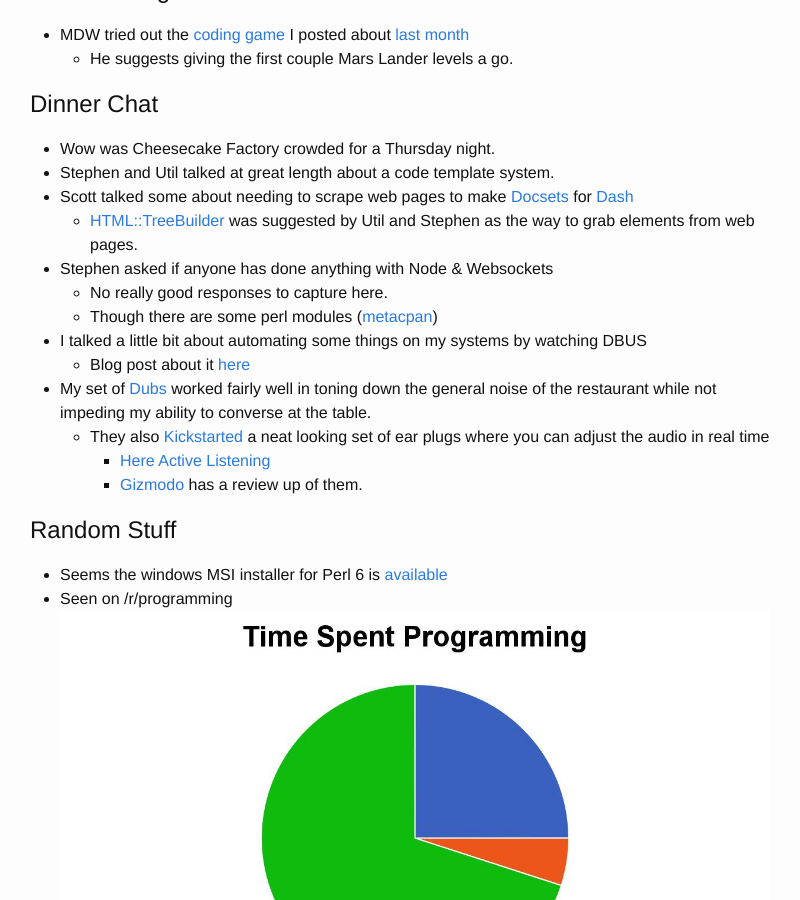
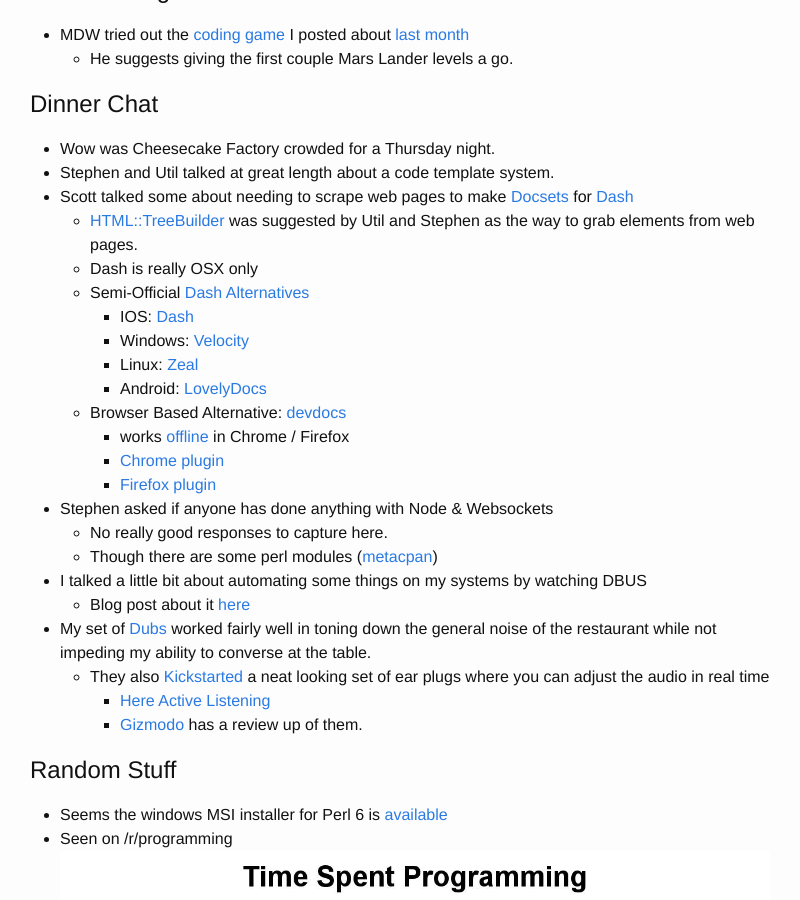
Before and after one commit to Woody2143/woody2143.github.io, a Jekyll site: the page built from _posts/2016-02-04-atlantapm.markdown, in a window 1280 px wide and 900 px high, scrolled down 1242 px. Shown: the whole window, without its empty margins (240-1040 px from the left). Built offline with Jekyll 4.4.1, drawn with Linux system fonts in a browser that asks for light colours.

Commit message:
additional dash related links

```diff
--- a/_posts/2016-02-04-atlantapm.markdown
+++ b/_posts/2016-02-04-atlantapm.markdown
@@ -61,6 +61,16 @@ Here are the notes from the February meeting of the Atlanta Perl Mongers. I make
 - Stephen and Util talked at great length about a code template system.
 - Scott talked some about needing to scrape web pages to make [Docsets](https://kapeli.com/docsets) for [Dash](https://kapeli.com/dash)
   - [HTML::TreeBuilder](https://metacpan.org/pod/HTML::TreeBuilder) was suggested by Util and Stephen as the way to grab elements from web pages.
+  - Dash is really OSX only
+  - Semi-Official [Dash Alternatives](https://blog.kapeli.com/dash-for-ios-android-windows-or-linux)
+    - IOS: [Dash](https://kapeli.com/dash_ios)
+    - Windows: [Velocity](http://velocity.silverlakesoftware.com/)
+    - Linux: [Zeal](http://zealdocs.org/)
+    - Android: [LovelyDocs](http://lovelydocs.io/)
+  - Browser Based Alternative: [devdocs](http://devdocs.io/)
+    - works [offline](http://devdocs.io/offline) in Chrome / Firefox
+    - [Chrome plugin](https://chrome.google.com/webstore/detail/devdocs/mnfehgbmkapmjnhcnbodoamcioleeooe)
+    - [Firefox plugin](https://marketplace.firefox.com/app/devdocs/)
 - Stephen asked if anyone has done anything with Node & Websockets
   - No really good responses to capture here.
   - Though there are some perl modules ([metacpan](https://metacpan.org/search?q=websockets&search_type=modules))
```
